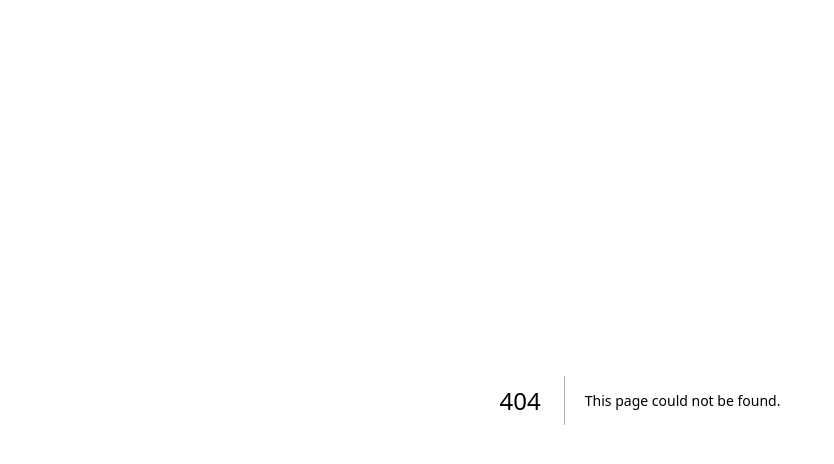
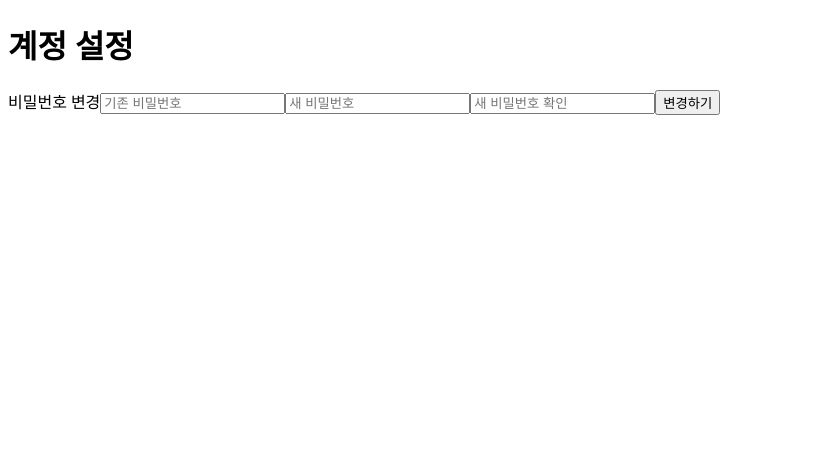
Before and after one commit to codeit-sprint7-team3/Wikid, a Next.js app: page /mypage in a window 1280 px wide. Before the commit this address had no page. Shown: the top 464 px of the page, without its empty margins (0-834 px from the left). Built offline with nearby package versions, Linux system fonts and the light colour scheme; no server answers.

Commit message:
✨ Feat: mypage 비밀번호 번경 폼 구현

```diff
--- /dev/null
+++ b/src/components/UpdatePasswordForm.tsx
@@ -0,0 +1,130 @@
+import { ChangeEvent, FormEvent, useState } from 'react';
+import api from '@/lib/axios';
+
+interface formValues {
+  currentPassword: string;
+  password: string;
+  passwordConfirmation: string;
+}
+
+const UpdatePasswordForm: React.FC = () => {
+  const [formValue, setFormValue] = useState<formValues>({
+    passwordConfirmation: '',
+    password: '',
+    currentPassword: '',
+  });
+  const [passwordConfirmationError, setPasswordConfirmationError] =
+    useState<string>('');
+  const [passwordError, setPasswordError] = useState<string>('');
+  const [currentPasswordError, setCurrentPasswordError] = useState<string>('');
+
+  const handleSubmit = async (e: FormEvent<HTMLFormElement>) => {
+    e.preventDefault();
+    if (formValue.currentPassword === formValue.password) {
+      setPasswordError('기존 비밀번호와 일치합니다');
+      return;
+    }
+    if (formValue.password !== formValue.passwordConfirmation) {
+      setPasswordConfirmationError('비밀번호가 일치하지 않습니다');
+      return;
+    }
+    if (formValue.password.length < 8) {
+      setPasswordError('비밀번호는 8자 이상이여야 합니다');
+      return;
+    }
+    try {
+      await api.patch('/users/me/password', formValue);
+    } catch (error: any) {
+      const errorMessage = error.response.data.message;
+      if (errorMessage === '비밀번호가 일치하지 않습니다.') {
+        setCurrentPasswordError('기존 비밀번호가 일치하지 않습니다');
+      } else if (errorMessage === '비밀번호 확인 값이 일치하지 않습니다.') {
+        setPasswordConfirmationError('비밀번호가 일치하지 않습니다');
+      } else {
+        console.log(error);
+        console.log('비밀번호 변경에 실패했습니다');
+      }
+    }
+  };
+
+  const handleInputChange = (e: ChangeEvent<HTMLInputElement>) => {
+    const { name, value } = e.target;
+    setFormValue((prevState) => ({
+      ...prevState,
+      [name]: value,
+    }));
+    switch (name) {
+      case 'passwordConfirmation':
+        setPasswordConfirmationError('');
+        break;
+      case 'password':
+        setPasswordError('');
+        break;
+      case 'currentPassword':
+        setCurrentPasswordError('');
+        break;
+      default:
+        break;
+    }
+  };
+
+  //기존 비밀번호 유효성 검사
+  const handleCurrentPasswordBlur = () => {
+    if (formValue.currentPassword === formValue.password) {
+      setPasswordError('기존 비밀번호와 일치합니다');
+    }
+  };
+
+  //비밀번호 길이 검사
+  const handlePasswordBlur = () => {
+    if (formValue.password.length < 8) {
+      setPasswordError('비밀번호는 8자 이상이여야 합니다');
+    }
+  };
+
+  //비밀번호 확인 검사
+  const handlePasswordConfirmationBlur = () => {
+    if (formValue.password !== formValue.passwordConfirmation) {
+      setPasswordConfirmationError('비밀번호가 일치하지 않습니다');
+    }
+  };
+
+  return (
+    <>
+      <form onSubmit={handleSubmit}>
+        <label>비밀번호 변경</label>
+        <input
+          onBlur={handleCurrentPasswordBlur}
+          onChange={handleInputChange}
+          value={formValue.currentPassword}
+          name='currentPassword'
+          type='password'
+          placeholder='기존 비밀번호'
+        />
+        {currentPasswordError && <p>{currentPasswordError}</p>}
+        <input
+          onBlur={handlePasswordBlur}
+          onChange={handleInputChange}
+          value={formValue.password}
+          name='password'
+          type='password'
+          placeholder='새 비밀번호'
+        />
+        {passwordError && <p>{passwordError}</p>}
+        {}
+        <input
+          onBlur={handlePasswordConfirmationBlur}
+          onChange={handleInputChange}
+          value={formValue.passwordConfirmation}
+          name='passwordConfirmation'
+          type='password'
+          placeholder='새 비밀번호 확인'
+        />
+        {passwordConfirmationError && <p>{passwordConfirmationError}</p>}
+        <button type='submit'>변경하기</button>
+      </form>
+    </>
+  );
+};
+
+export default UpdatePasswordForm;
--- /dev/null
+++ b/src/pages/mypage.tsx
@@ -0,0 +1,12 @@
+import UpdatePasswordForm from '@/components/UpdatePasswordForm';
+
+const setting = () => {
+  return (
+    <>
+      <h1>계정 설정</h1>
+      <UpdatePasswordForm />
+    </>
+  );
+};
+
+export default setting;
--- a/src/pages/signup.tsx
+++ b/src/pages/signup.tsx
@@ -10,7 +10,7 @@ const signUp = () => {
       <SignUpForm />
       <div className={style.bottom}>
         <span>이미 회원이신가요?</span>
-        <Link href="/login">로그인하기</Link>
+        <Link href='/login'>로그인하기</Link>
       </div>
     </div>
   );
--- a/src/styles/signup.module.css
+++ b/src/styles/signup.module.css
@@ -4,6 +4,7 @@
   justify-content: center;
   align-items: center;
   height: 100vh;
+  padding-top: 20px;
 }
 
 .header {
```
Also changed, not shown: src/components/SignUpForm.tsx (+22 -24 lines), src/components/header/Header.tsx (+10 -10 lines).
